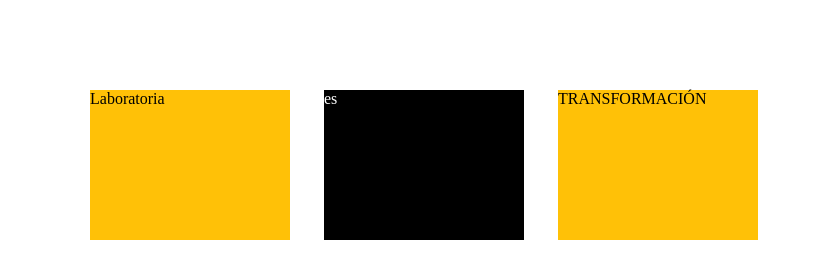
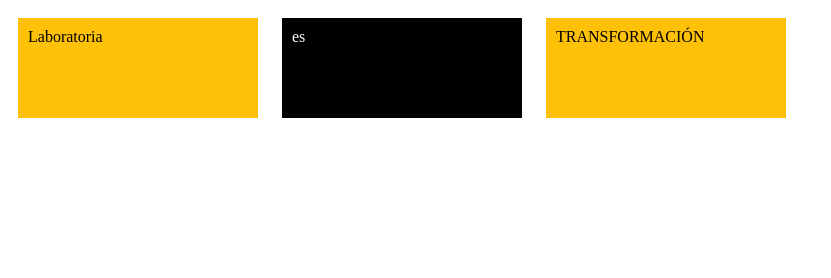
Before and after one commit to betsy18/display-3, a plain HTML site: page index.html in a window 1280 px wide. Shown: the whole page, without its empty margins (0-831 px from the left). Drawn offline with Linux system fonts and the light colour scheme.

Commit message:
modificacion del css y aplicando la propiedad display: inline block

```diff
--- a/css/main.css
+++ b/css/main.css
@@ -1,17 +1,17 @@
 *{
     box-sizing: border-box;
-    margin-top: 30px;
-    margin-left: 30px;
 }
 
 div{
-
-    /*Dando tamaño a las cajas*/
-    width: 200px;
-    height: 150px;
+    /*Dando tamaño a las cajas y aplicando el display
+    inline-block para que todos los rectangulos se coloquen
+    en línea sin perder su forma*/
+    margin: 10px;
+    width: 240px;
+    height: 100px;
     display: inline-block;
-    text-align: left;
-
+    padding-left: 10px;
+    padding-top: 10px;
 }
 .orange{
     background: #ffc107;
```
